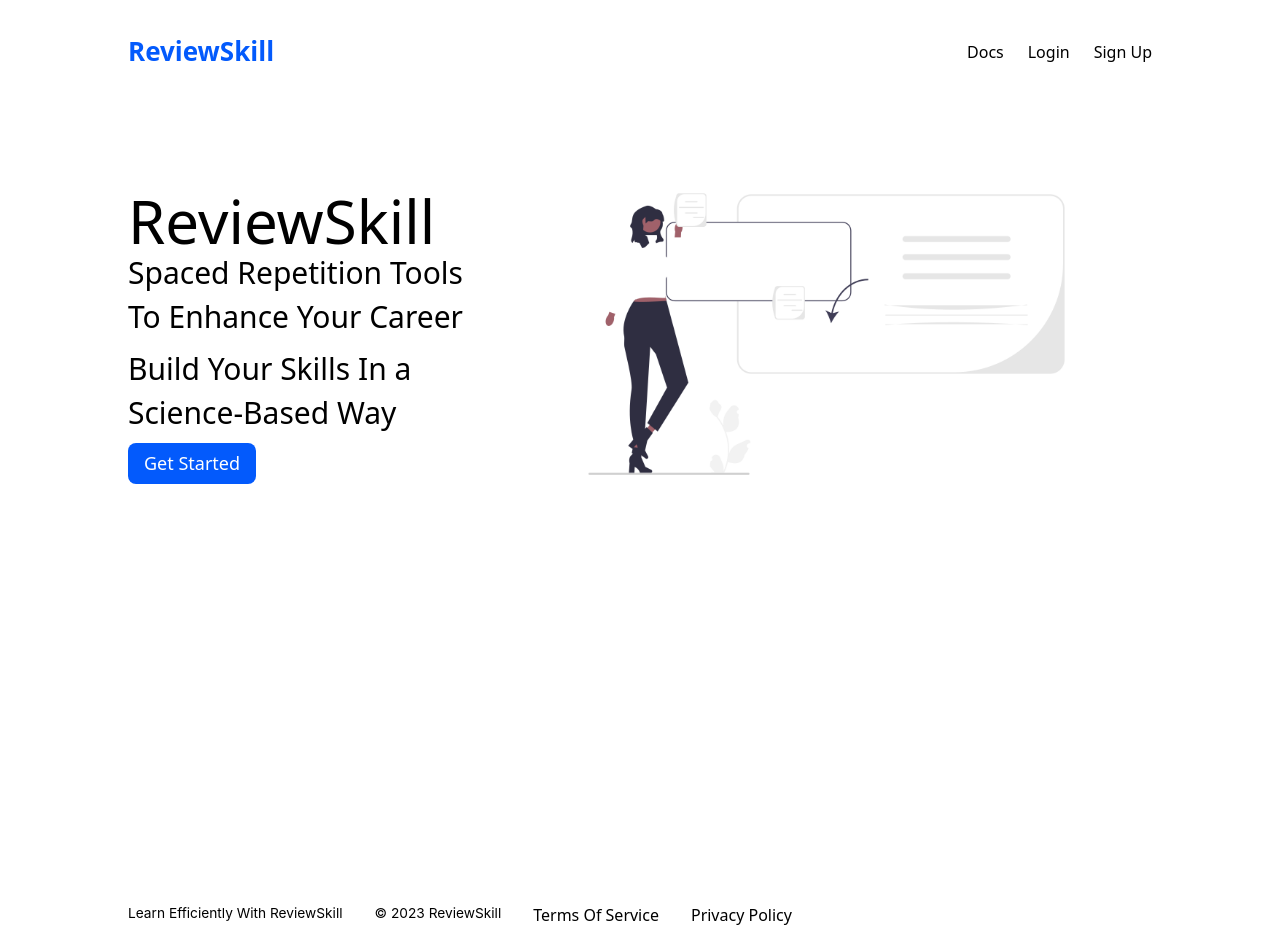
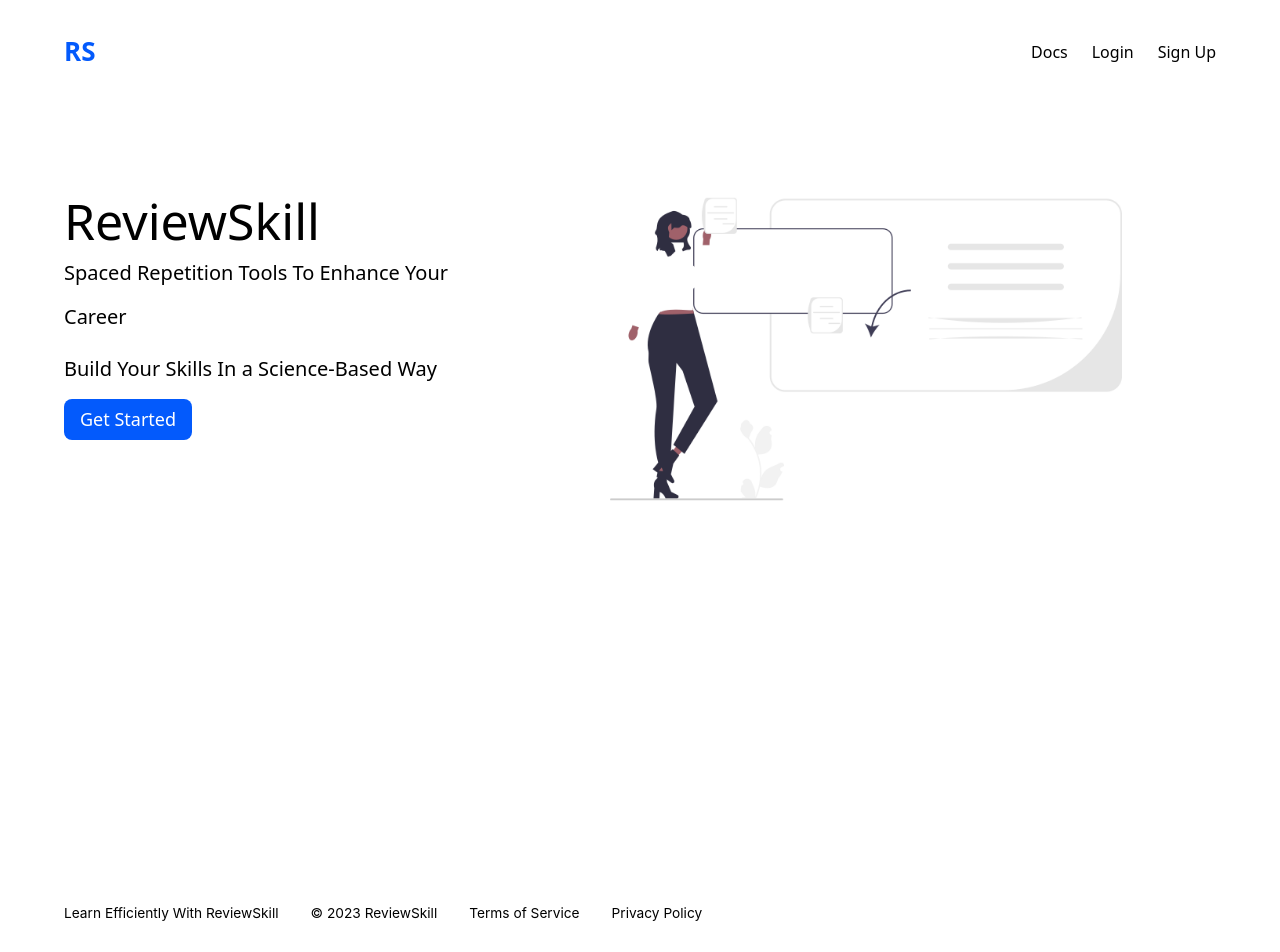
Before and after one commit to apella1/review-skill-frontend, a React (Vite) app: page / in a window 1280 px wide. Shown: the top 952 px of the page. Built offline with nearby package versions, Linux system fonts and the light colour scheme.

Commit message:
add docs page

```diff
--- a/src/App.tsx
+++ b/src/App.tsx
@@ -3,6 +3,7 @@
   Dashboard,
   DashboardNotes,
   DashboardSettings,
+  Docs,
   FlashCards,
   Home,
   Login,
@@ -16,6 +17,7 @@
 
 const router = createBrowserRouter([
   { path: "/", element: <Home /> },
+  { path: "/docs", element: <Docs /> },
   { path: "/dashboard/summary", element: <Dashboard /> },
   { path: "/dashboard/today", element: <TodayCards /> },
   { path: "/dashboard/notes", element: <DashboardNotes /> },
--- a/src/components/Footer.tsx
+++ b/src/components/Footer.tsx
@@ -9,8 +9,12 @@
         <Typography>&copy; {new Date().getFullYear()} ReviewSkill</Typography>
       </Stack>
       <div className="flex items-center space-x-8">
-        <Link to="/terms-of-service">Terms Of Service</Link>
-        <Link to="/privacy-policy">Privacy Policy</Link>
+        <Link to="/terms-of-service">
+          <Typography>Terms of Service</Typography>
+        </Link>
+        <Link to="/privacy-policy">
+          <Typography>Privacy Policy</Typography>
+        </Link>
       </div>
     </footer>
   );
--- a/src/components/Navbar.tsx
+++ b/src/components/Navbar.tsx
@@ -10,7 +10,7 @@
   return (
     <nav className="flex items-center justify-between pb-8">
       <Link to="/" className="text-[#035afc] font-semibold text-[26px]">
-        ReviewSkill
+        RS
       </Link>
       <div className="flex items-center space-x-6">
         {menuItems.map((item, index) => (
--- a/src/components/home/HomeHeader.tsx
+++ b/src/components/home/HomeHeader.tsx
@@ -8,11 +8,11 @@
   return (
     <header className="h-screen py-8 flex">
       <Stack spacing={1} className="basis-1/2 pt-16">
-        <h1 className="text-[60px] leading-[44px]">ReviewSkill</h1>
-        <h2 className="text-[30px] leading-[44px]">
+        <h1 className="text-[50px] 2xl:text-[60px] leading-[44px]">ReviewSkill</h1>
+        <h2 className="text-[20px] 2xl:text-[30px] leading-[44px]">
           Spaced Repetition Tools To Enhance Your Career
         </h2>
-        <h2 className="text-[30px] leading-[44px]">
+        <h2 className="text-[20px] 2xl:text-[30px] leading-[44px]">
           Build Your Skills In a Science-Based Way
         </h2>
         <CustomButton
--- a/src/layouts/AuthLayout.tsx
+++ b/src/layouts/AuthLayout.tsx
@@ -10,7 +10,7 @@
   const location = useLocation();
   return (
     <Stack className="h-screen fixed">
-      <nav className="flex justify-between items-center p-8">
+      <nav className="flex justify-between items-center p-4 2xl:p-8">
         <Link to="/" className="text-[#035afc] font-semibold text-[26px]">
           ReviewSkill
         </Link>
--- a/src/layouts/DashboardLayout.tsx
+++ b/src/layouts/DashboardLayout.tsx
@@ -22,6 +22,7 @@
     setSearch(value);
   };
   const location = useLocation();
+
   return (
     <section className="flex">
       <section className="fixed w-[17%] flex flex-col justify-between space-y-6 px-4 py-4 h-screen">
--- a/src/layouts/MainLayout.tsx
+++ b/src/layouts/MainLayout.tsx
@@ -6,7 +6,7 @@
   children: React.ReactNode;
 }) {
   return (
-    <section className="px-32 py-8">
+    <section className="px-16 2xl:px-32 py-8">
       <Navbar />
       {children}
       <Footer />
--- a/src/pages/auth/sign-up/SignUp.tsx
+++ b/src/pages/auth/sign-up/SignUp.tsx
@@ -41,7 +41,7 @@
 
   return (
     <AuthLayout>
-      <section className="py-16 px-28">
+      <section className="py-16 px-16 2xl:px-28">
         <Stack spacing={4}>
           <Stack spacing={2} className="">
             <div className="w-full py-3 flex items-center space-x-6 justify-center border border-gray-200">
--- /dev/null
+++ b/src/pages/docs/Docs.tsx
@@ -0,0 +1,11 @@
+import { MainLayout } from "../../layouts";
+
+export default function Docs() {
+  return (
+    <MainLayout>
+      <section>
+        <h2>How to get the most out of ReviewSkill.</h2>
+      </section>
+    </MainLayout>
+  );
+}
--- a/src/pages/index.ts
+++ b/src/pages/index.ts
@@ -1,4 +1,5 @@
 export { default as Home } from "./home/Home";
+export { default as Docs } from "./docs/Docs";
 export { default as Login } from "./auth/login/Login";
 export { default as SignUp } from "./auth/sign-up/SignUp";
 export { default as Dashboard } from "./dashboard/Dashboard";
```
